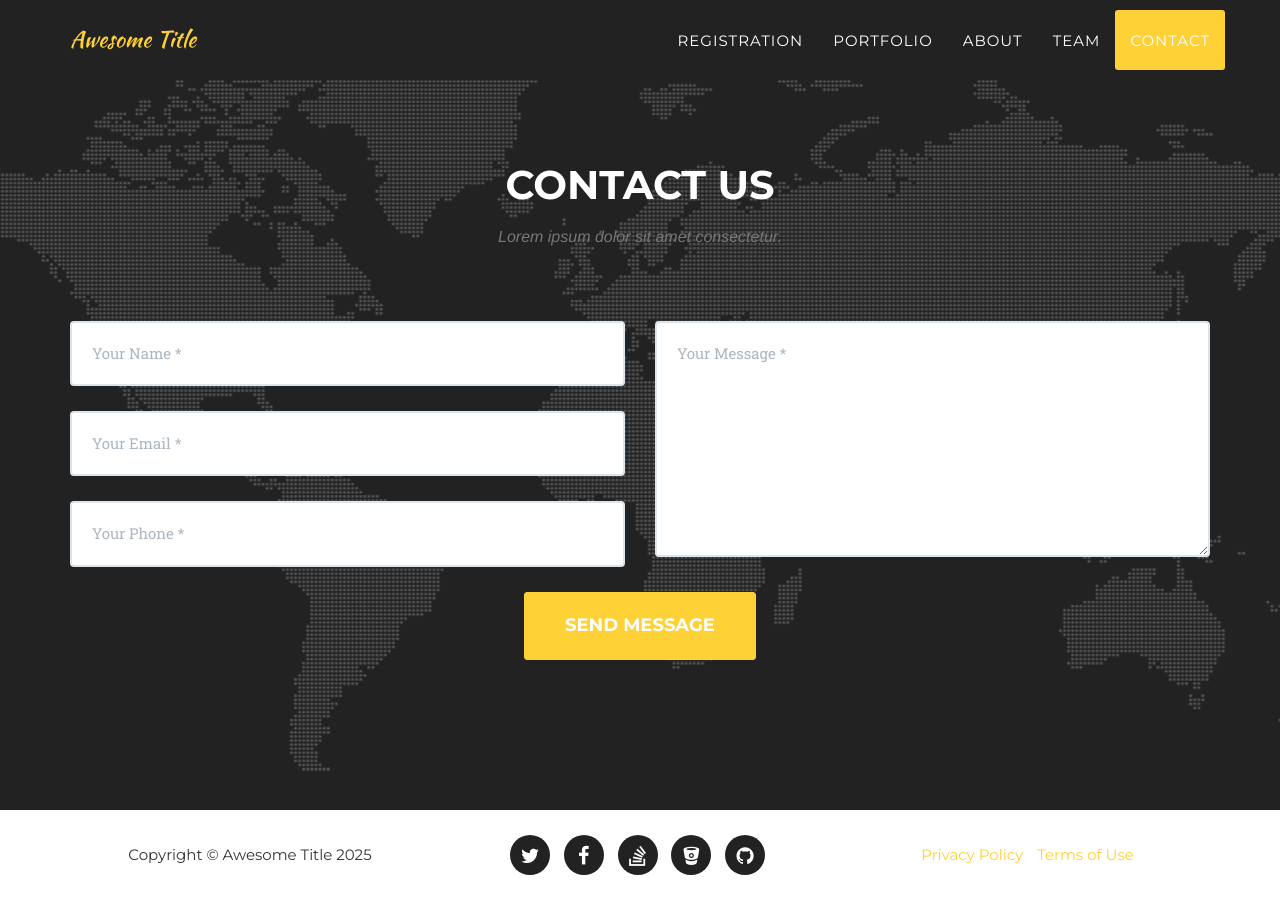
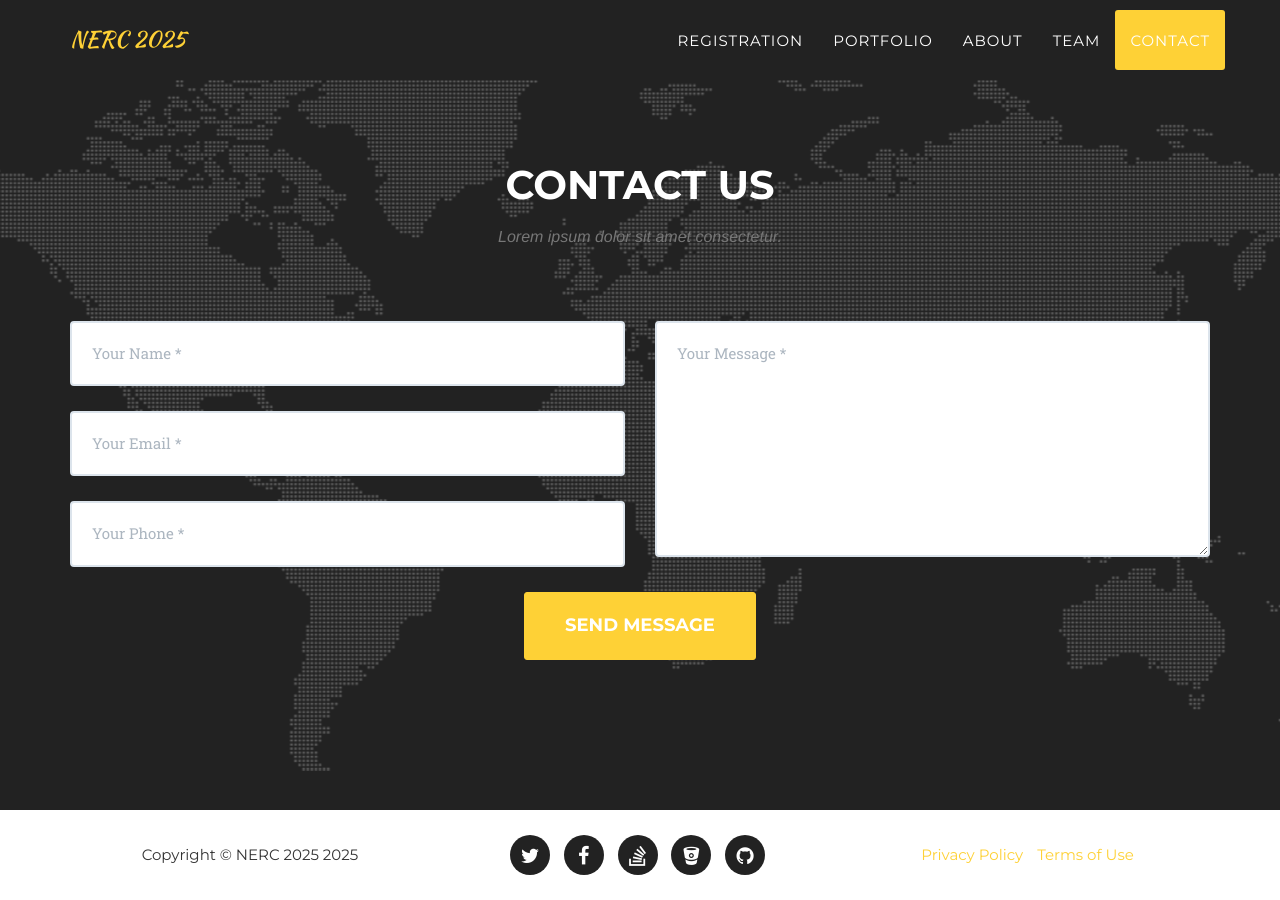
Before and after one commit to Cornell-Tech-AIRLab/cornell2025.nerc.io, a Jekyll site: the page built from index.html, in a window 1280 px wide and 900 px high, scrolled down 5636 px. Built offline with Jekyll 4.4.1, drawn with Linux system fonts in a browser that asks for light colours; some web fonts are replaced.

Commit message:
changing awesome title

```diff
--- a/_config.yml
+++ b/_config.yml
@@ -3,7 +3,7 @@ url: https://cornell-tech-airlab.github.io
 baseurl: "/cornell2025.nerc.io"
 
 # Site settings
-title: Awesome Title
+title: NERC 2025
 email: your-email@domain.com
 description: "Write an awesome description for your new site here. You can edit this line in _config.yml. It will appear in your document head meta (for Google search results) and in your feed.xml site description."
 
```
